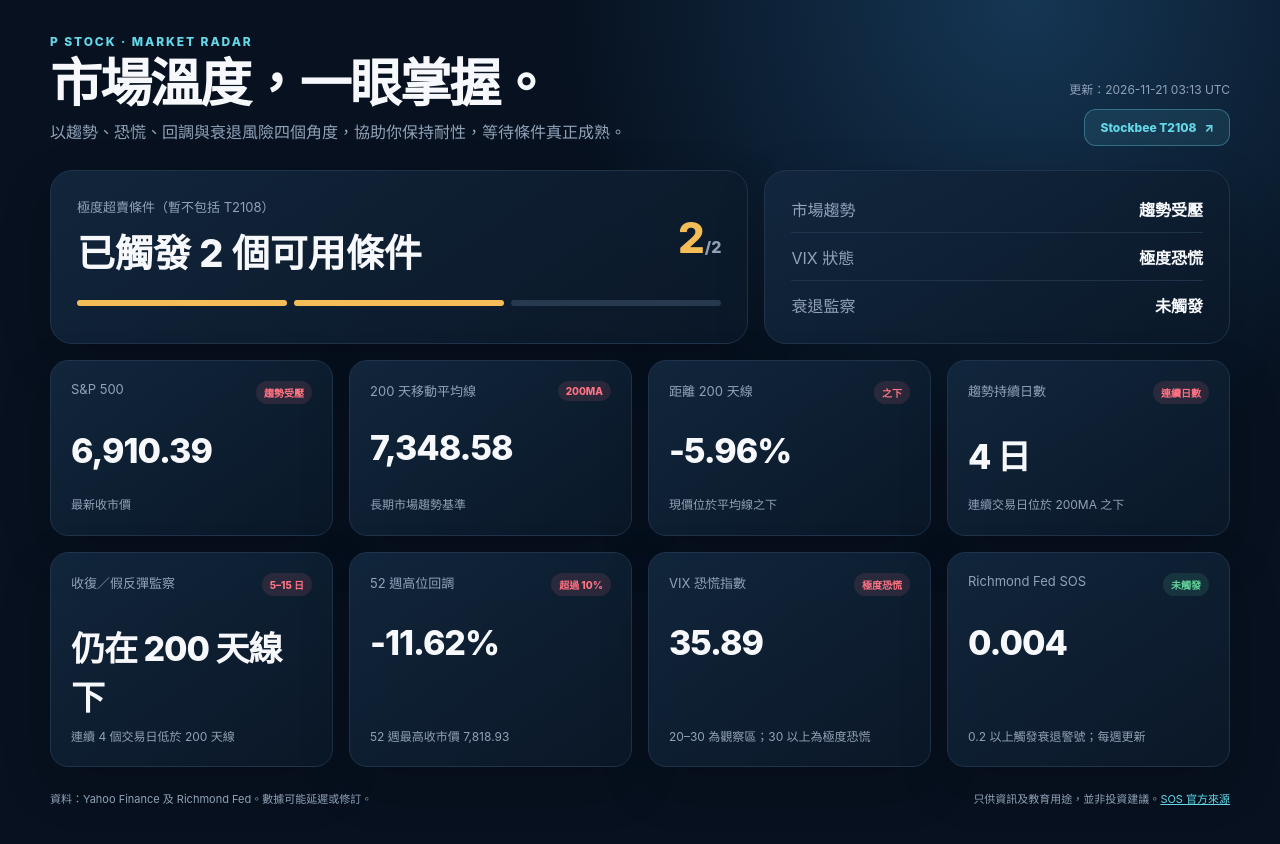
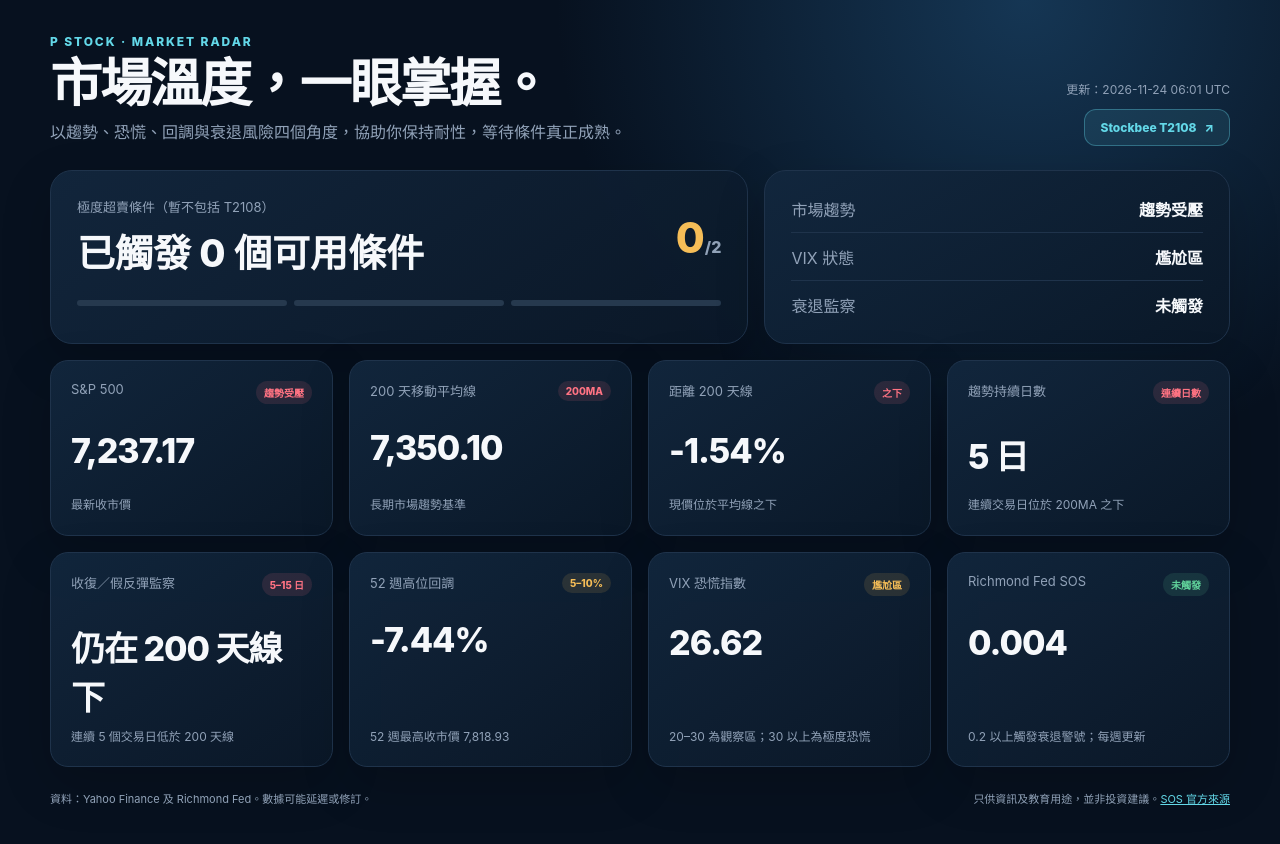
Before and after one commit to P2023270126/Stock, a plain HTML site: page index.html in a window 1280 px wide. Drawn offline with Linux system fonts and the light colour scheme.

Commit message:
Update dashboard [skip ci]

```diff
--- a/alert_state.json
+++ b/alert_state.json
@@ -1,5 +1,5 @@
 {
   "bull_trap": false,
-  "extreme_oversold": true,
+  "extreme_oversold": false,
   "sos_recession": false
 }
--- a/index.html
+++ b/index.html
@@ -15,30 +15,30 @@
 footer{display:flex;justify-content:space-between;gap:20px;margin-top:24px;color:var(--muted);font-size:11px;line-height:1.6}footer a{color:var(--cyan)}
 @media(max-width:900px){.grid{grid-template-columns:repeat(2,1fr)}.hero{grid-template-columns:1fr}}@media(max-width:560px){.shell{width:min(100% - 20px,1180px);padding-top:22px}header,footer{display:block}.header-actions{align-items:flex-start;margin-top:14px}.grid{grid-template-columns:1fr}.metric-card{min-height:156px}}
 </style></head><body><main class="shell">
-<header><div><div class="eyebrow">P Stock · Market Radar</div><h1>市場溫度，一眼掌握。</h1><p class="intro">以趨勢、恐慌、回調與衰退風險四個角度，協助你保持耐性，等待條件真正成熟。</p></div><div class="header-actions"><div class="updated">更新：2026-11-21 03:13 UTC</div><a class="source-button" href="https://stockbee.blogspot.com/p/mm.html" target="_blank" rel="noopener noreferrer">Stockbee T2108 <span aria-hidden="true">↗</span></a></div></header>
-<section class="hero"><article class="panel"><div class="signal-row"><div><div class="signal-label">極度超賣條件（暫不包括 T2108）</div><div class="signal-title">已觸發 2 個可用條件</div></div><div class="score">2<small>/2</small></div></div><div class="bar"><span class="on"></span><span class="on"></span><span></span></div></article>
-<aside class="panel method"><div><span>市場趨勢</span><strong>趨勢受壓</strong></div><div><span>VIX 狀態</span><strong>極度恐慌</strong></div><div><span>衰退監察</span><strong>未觸發</strong></div></aside></section>
+<header><div><div class="eyebrow">P Stock · Market Radar</div><h1>市場溫度，一眼掌握。</h1><p class="intro">以趨勢、恐慌、回調與衰退風險四個角度，協助你保持耐性，等待條件真正成熟。</p></div><div class="header-actions"><div class="updated">更新：2026-11-24 06:01 UTC</div><a class="source-button" href="https://stockbee.blogspot.com/p/mm.html" target="_blank" rel="noopener noreferrer">Stockbee T2108 <span aria-hidden="true">↗</span></a></div></header>
+<section class="hero"><article class="panel"><div class="signal-row"><div><div class="signal-label">極度超賣條件（暫不包括 T2108）</div><div class="signal-title">已觸發 0 個可用條件</div></div><div class="score">0<small>/2</small></div></div><div class="bar"><span class=""></span><span class=""></span><span></span></div></article>
+<aside class="panel method"><div><span>市場趨勢</span><strong>趨勢受壓</strong></div><div><span>VIX 狀態</span><strong>尷尬區</strong></div><div><span>衰退監察</span><strong>未觸發</strong></div></aside></section>
 <section class="grid" aria-label="八項市場指標"><article class="metric-card">
       <div class="metric-head"><span>S&P 500</span><span class="badge risk">趨勢受壓</span></div>
-      <div class="metric-value">6,910.39</div><p>最新收市價</p>
+      <div class="metric-value">7,237.17</div><p>最新收市價</p>
     </article><article class="metric-card">
       <div class="metric-head"><span>200 天移動平均線</span><span class="badge risk">200MA</span></div>
-      <div class="metric-value">7,348.58</div><p>長期市場趨勢基準</p>
+      <div class="metric-value">7,350.10</div><p>長期市場趨勢基準</p>
     </article><article class="metric-card">
       <div class="metric-head"><span>距離 200 天線</span><span class="badge risk">之下</span></div>
-      <div class="metric-value">-5.96%</div><p>現價位於平均線之下</p>
+      <div class="metric-value">-1.54%</div><p>現價位於平均線之下</p>
     </article><article class="metric-card">
       <div class="metric-head"><span>趨勢持續日數</span><span class="badge risk">連續日數</span></div>
-      <div class="metric-value">4 日</div><p>連續交易日位於 200MA 之下</p>
+      <div class="metric-value">5 日</div><p>連續交易日位於 200MA 之下</p>
     </article><article class="metric-card">
       <div class="metric-head"><span>收復／假反彈監察</span><span class="badge risk">5–15 日</span></div>
-      <div class="metric-value">仍在 200 天線下</div><p>連續 4 個交易日低於 200 天線</p>
+      <div class="metric-value">仍在 200 天線下</div><p>連續 5 個交易日低於 200 天線</p>
     </article><article class="metric-card">
-      <div class="metric-head"><span>52 週高位回調</span><span class="badge risk">超過 10%</span></div>
-      <div class="metric-value">-11.62%</div><p>52 週最高收市價 7,818.93</p>
+      <div class="metric-head"><span>52 週高位回調</span><span class="badge watch">5–10%</span></div>
+      <div class="metric-value">-7.44%</div><p>52 週最高收市價 7,818.93</p>
     </article><article class="metric-card">
-      <div class="metric-head"><span>VIX 恐慌指數</span><span class="badge risk">極度恐慌</span></div>
-      <div class="metric-value">35.89</div><p>20–30 為觀察區；30 以上為極度恐慌</p>
+      <div class="metric-head"><span>VIX 恐慌指數</span><span class="badge watch">尷尬區</span></div>
+      <div class="metric-value">26.62</div><p>20–30 為觀察區；30 以上為極度恐慌</p>
     </article><article class="metric-card">
       <div class="metric-head"><span>Richmond Fed SOS</span><span class="badge good">未觸發</span></div>
       <div class="metric-value">0.004</div><p>0.2 以上觸發衰退警號；每週更新</p>
```
